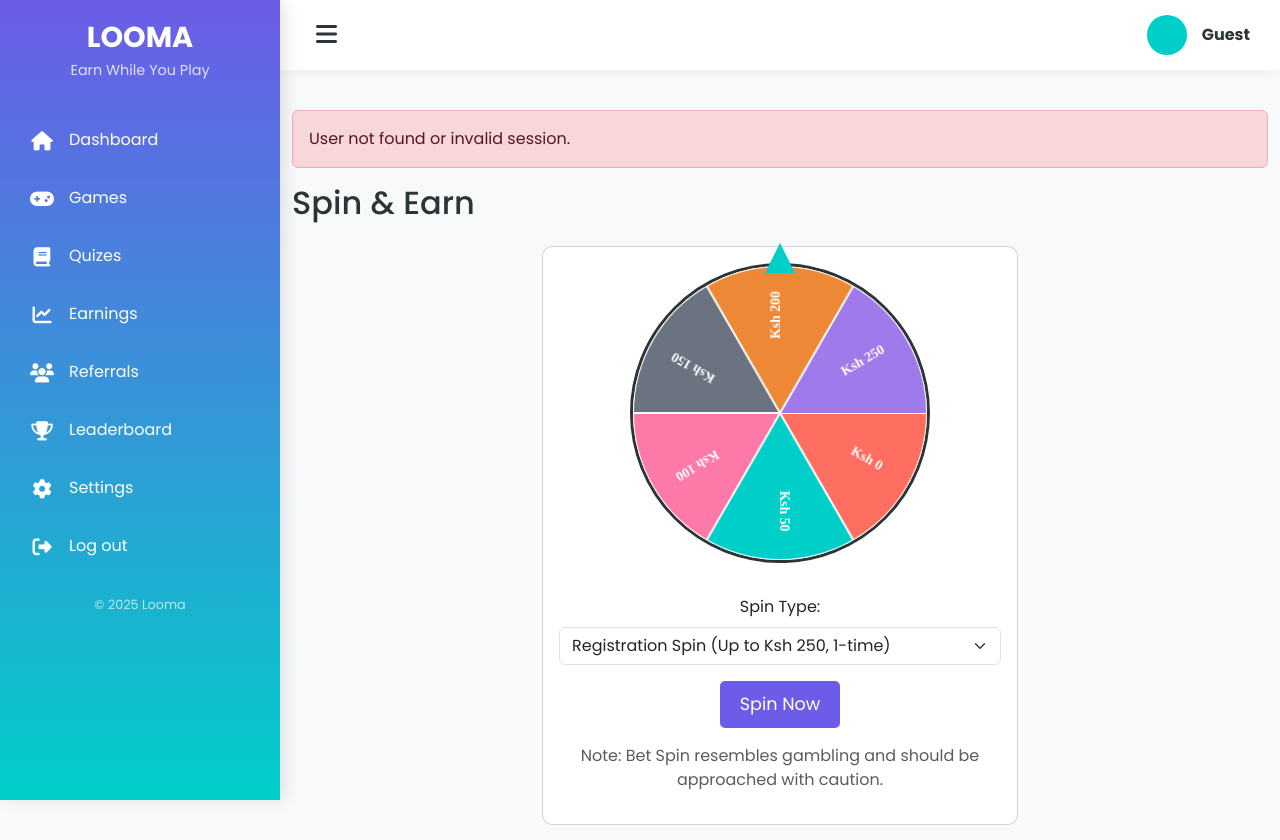
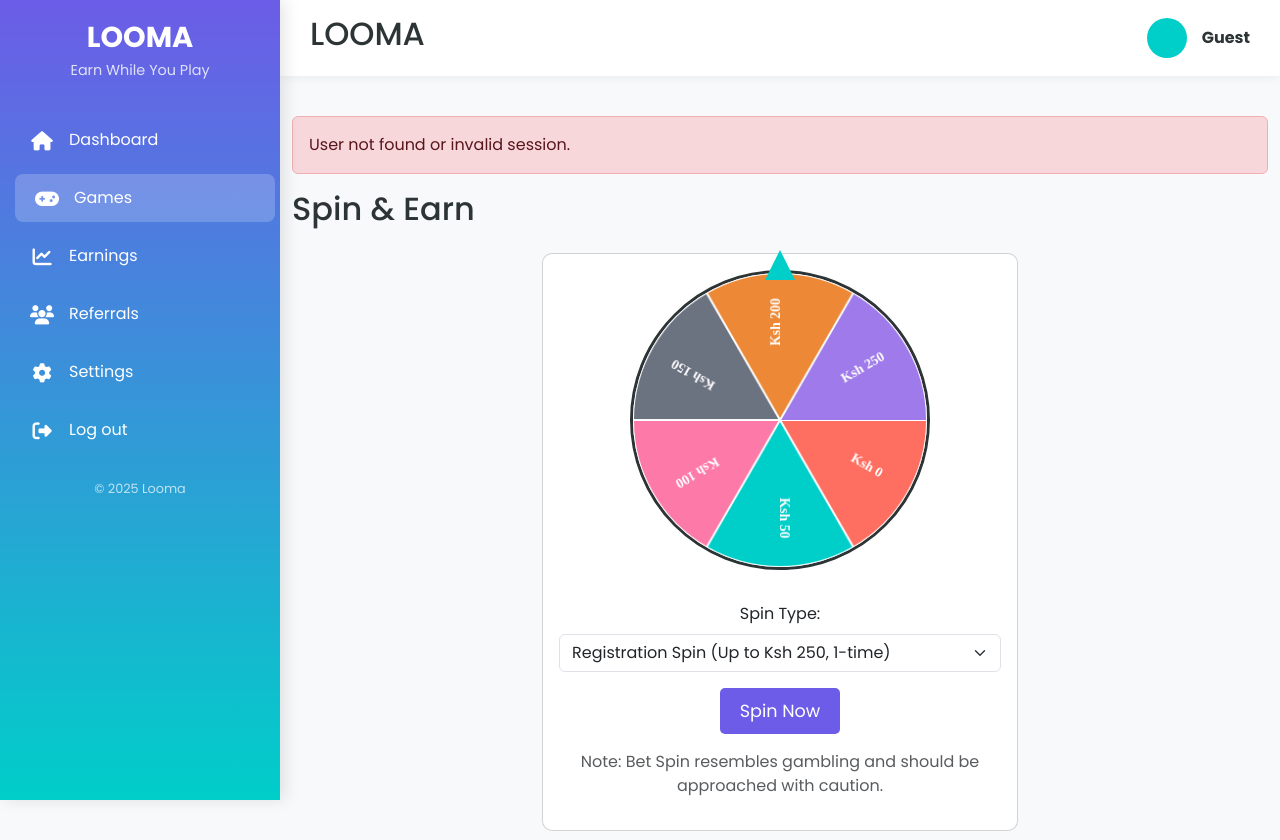
Before and after one commit to osumba404/looma, a PHP site: page /new/active-game.php in a window 1280 px wide. Shown: the top 840 px of the page. Run offline with PHP 8.4, Linux system fonts and the light colour scheme; the visitor is signed in with stand-in values (Sample User, id 1); data that the repository does not hold is empty.

Commit message:
more updates

```diff
--- a/active-game.php
+++ b/active-game.php
@@ -291,40 +291,50 @@ if (count($name_parts) >= 1) {
     </style>
 </head>
 <body>
-    <!-- Desktop Sidebar -->
+    <!-- Sidebar (unchanged) -->
     <div class="sidebar" id="sidebar">
         <div class="sidebar-brand">
             <h2>LOOMA</h2>
             <p>Earn While You Play</p>
         </div>
         <nav class="nav flex-column">
-            <a href="index1.php" class="nav-link"><i class="fas fa-home"></i><span>Dashboard</span></a>
-            <a href="games.php" class="nav-link"><i class="fas fa-gamepad"></i><span>Games</span></a>
-            <a href="questions.php" class="nav-link"><i class="fas fa-book"></i><span>Quizes</span></a>
-            <a href="wallet1.php" class="nav-link"><i class="fas fa-chart-line"></i><span>Earnings</span></a>
-            <a href="referrals.php" class="nav-link"><i class="fas fa-users"></i><span>Referrals</span></a>
-            <a href="achievements.php" class="nav-link"><i class="fas fa-trophy"></i><span>Leaderboard</span></a>
-            <a href="settings.php" class="nav-link"><i class="fas fa-cog"></i><span>Settings</span></a>
-            <a href="logout.php" class="nav-link"><i class="fas fa-sign-out-alt"></i><span>Log out</span></a>
+            <a href="index1.php" class="nav-link">
+                <i class="fas fa-home"></i><span>Dashboard</span>
+            </a>
+            <a href="games.php" class="nav-link active">
+                <i class="fas fa-gamepad"></i><span>Games</span>
+            </a>
+            <a href="wallet1.php" class="nav-link">
+                <i class="fas fa-chart-line"></i><span>Earnings</span>
+            </a>
+            <a href="referrals.php" class="nav-link">
+                <i class="fas fa-users"></i><span>Referrals</span>
+            </a>
+            <a href="settings.php" class="nav-link">
+                <i class="fas fa-cog"></i><span>Settings</span>
+            </a>
+            <a href="logout.php" class="nav-link">
+                <i class="fas fa-sign-out-alt"></i><span>Log out</span>
+            </a>
         </nav>
         <div class="sidebar-footer">
             <p>© 2025 Looma</p>
         </div>
     </div>
 
+
     <!-- Main Content -->
     <div class="main-content" id="mainContent">
         <!-- Top Navbar -->
         <div class="top-navbar">
-            <button class="toggle-sidebar" id="toggleSidebar">
-                <i class="fas fa-bars"></i>
-            </button>
+        <h2>LOOMA</h2>
             <div class="user-profile">
                 <div class="user-avatar"><?php echo htmlspecialchars($initials); ?></div>
                 <div>
                     <div class="fw-bold"><?php echo htmlspecialchars($user['username']); ?></div>
                 </div>
             </div>
+
         </div>
 
         <!-- Game Section -->
@@ -390,31 +400,54 @@ if (count($name_parts) >= 1) {
 
     <!-- Mobile Bottom Navigation -->
     <div class="mobile-bottom-nav">
-        <a href="index.php" class="mobile-nav-item"><i class="fas fa-home"></i><span>Home</span></a>
-        <a href="games.php" class="mobile-nav-item"><i class="fas fa-gamepad"></i><span>Games</span></a>
-        <a href="questions.php" class="mobile-nav-item"><i class="fas fa-book"></i><span>Quizzes</span></a>
-        <a href="wallet.php" class="mobile-nav-item"><i class="fas fa-wallet"></i><span>Earnings</span></a>
-        <a href="settings.php" class="mobile-nav-item"><i class="fas fa-user"></i><span>Account</span></a>
-        <a href="logout.php" class="mobile-nav-item"><i class="fas fa-sign-out-alt"></i><span>Log out</span></a>
+        <a href="index1.php" class="mobile-nav-item">
+            <i class="fas fa-home"></i>
+            <span>Home</span>
+        </a>
+        <a href="games.php" class="mobile-nav-item active">
+            <i class="fas fa-gamepad"></i>
+            <span>Games</span>
+        </a>
+        <a href="wallet1.php" class="mobile-nav-item">
+            <i class="fas fa-wallet"></i>
+            <span>Earnings</span>
+        </a>
+        <a href="referrals.php" class="mobile-nav-item">
+            <i class="fas fa-users"></i>
+            <span>Refer</span>
+        </a>
+        <a href="settings.php" class="mobile-nav-item">
+            <i class="fas fa-user"></i>
+            <span>Account</span>
+        </a>
+        <a href="logout.php" class="mobile-nav-item">
+            <i class="fas fa-sign-out-alt"></i>
+            <span>Log out</span>
+        </a>
     </div>
 
-    <script src="https://cdn.jsdelivr.net/npm/bootstrap@5.3.2/dist/js/bootstrap.bundle.min.js"></script>
     <script>
-        // Sidebar toggle
-        document.getElementById('toggleSidebar').addEventListener('click', function() {
-            document.getElementById('sidebar').classList.toggle('active');
-            document.getElementById('mainContent').classList.toggle('main-content-expanded');
-        });
+        // Toggle sidebar for desktop and mobile
+        function toggleSidebar() {
+            const sidebar = document.getElementById('sidebar');
+            const mainContent = document.getElementById('mainContent');
+            sidebar.classList.toggle('active');
+            mainContent.classList.toggle('main-content-expanded');
+        }
 
-        // Responsive sidebar for mobile
+        // Responsive navigation handling
         function handleResize() {
+            const sidebar = document.getElementById('sidebar');
+            const mainContent = document.getElementById('mainContent');
             if (window.innerWidth < 992) {
-                document.getElementById('sidebar').classList.remove('active');
-                document.getElementById('mainContent').classList.remove('main-content-expanded');
+                sidebar.classList.remove('active'); // Ensure sidebar is hidden on mobile
+                mainContent.classList.remove('main-content-expanded');
             } else {
-                document.getElementById('sidebar').classList.add('active');
+                sidebar.classList.add('active'); // Show sidebar on desktop
+                mainContent.classList.remove('main-content-expanded');
             }
         }
+
         window.addEventListener('resize', handleResize);
         document.addEventListener('DOMContentLoaded', handleResize);
 
--- a/games.php
+++ b/games.php
@@ -407,6 +407,10 @@ $achievements = [
             }
         }
 
+        window.addEventListener('resize', handleResize);
+        document.addEventListener('DOMContentLoaded', handleResize);
+
+
         // Add animation classes as elements come into view (unchanged)
         const animateElements = document.querySelectorAll('.animate-fadeIn');
         const observer = new IntersectionObserver((entries) => {
--- a/index.php
+++ b/index.php
@@ -257,6 +257,10 @@
             }
         }
 
+        window.addEventListener('resize', handleResize);
+        document.addEventListener('DOMContentLoaded', handleResize);
+
+
         // Run on load and resize
         window.addEventListener('resize', handleResize);
         document.addEventListener('DOMContentLoaded', handleResize);
--- a/index1.php
+++ b/index1.php
@@ -396,6 +396,10 @@ if (count($name_parts) >= 1) {
             }
         }
 
+        window.addEventListener('resize', handleResize);
+        document.addEventListener('DOMContentLoaded', handleResize);
+
+
         // Run on load and resize
         window.addEventListener('resize', handleResize);
         document.addEventListener('DOMContentLoaded', handleResize);
--- a/wallet1.php
+++ b/wallet1.php
@@ -250,6 +250,10 @@ if (count($name_parts) >= 1) {
             }
         }
 
+        window.addEventListener('resize', handleResize);
+        document.addEventListener('DOMContentLoaded', handleResize);
+
+
         // Add animation classes as elements come into view
         const animateElements = document.querySelectorAll('.animate-fadeIn');
         const observer = new IntersectionObserver((entries) => {
```
Also changed, not shown: settings.php (+4 -4 lines).
